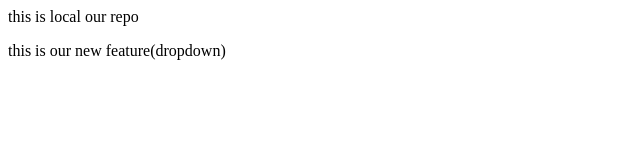
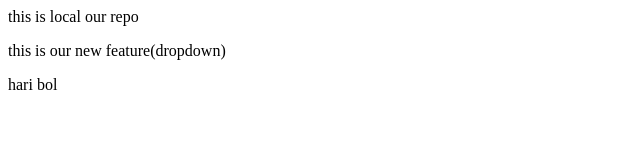
Before and after one commit to chahatm8080/localrepo2, a plain HTML site: page index.html in a window 1280 px wide. Shown: the full height of the page, 0-640 px from the left. Drawn offline with Linux system fonts and the light colour scheme.

Commit message:
hari bol

```diff
--- a/index.html
+++ b/index.html
@@ -1,2 +1,3 @@
 <p>this is local our repo</p>
 <p>this is our new feature(dropdown)</p>
+<p>hari bol</p>
```
